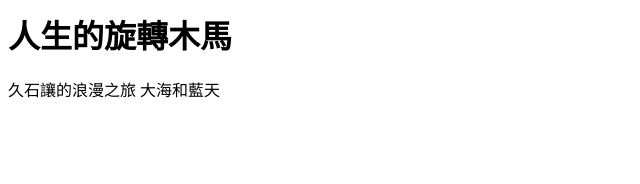
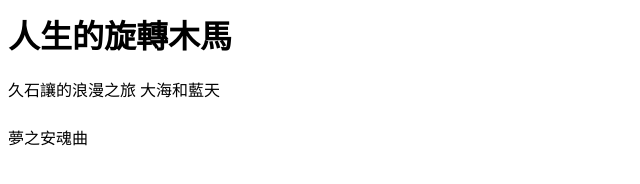
Before and after one commit to cicime/mycate, a plain HTML site: page index.html in a window 1280 px wide. Shown: the whole page, without its empty margins (0-640 px from the left). Drawn offline with Linux system fonts and the light colour scheme.

Commit message:
edit comm

```diff
--- a/index.html
+++ b/index.html
@@ -25,6 +25,12 @@
 
 	</p>
 
+	<p>
+
+		夢之安魂曲
+
+	</p>
+
 	<script>
 		console.log('this is origin');
 	</script>
```
